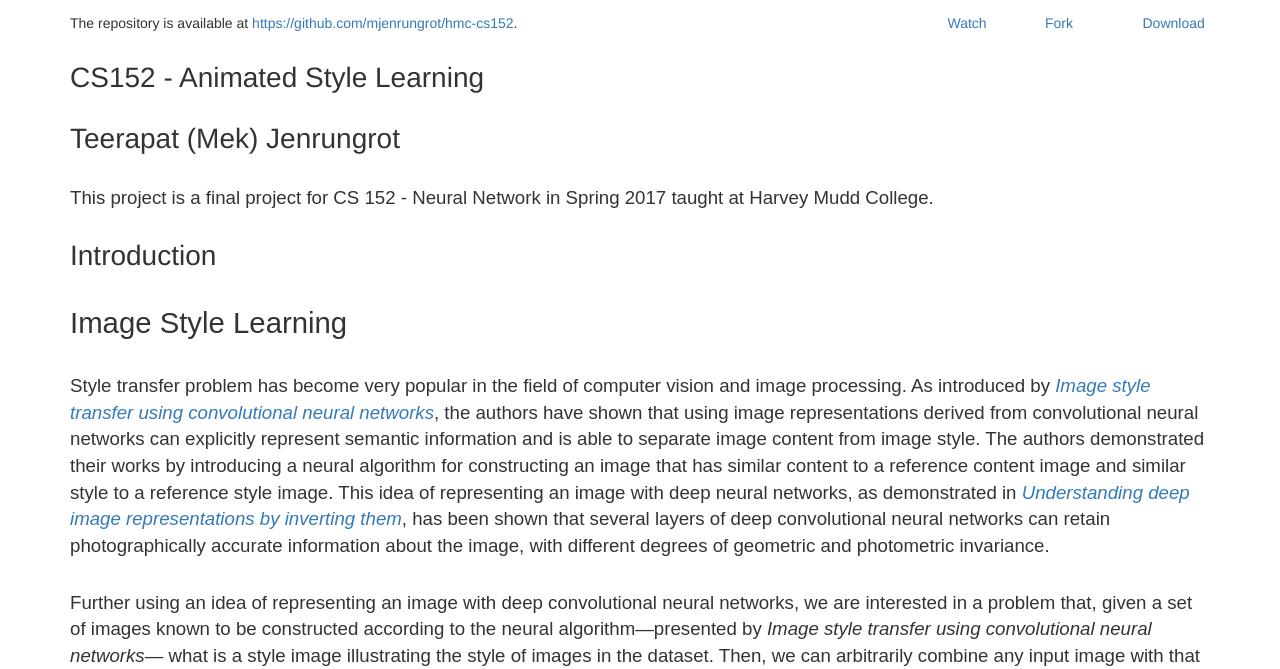
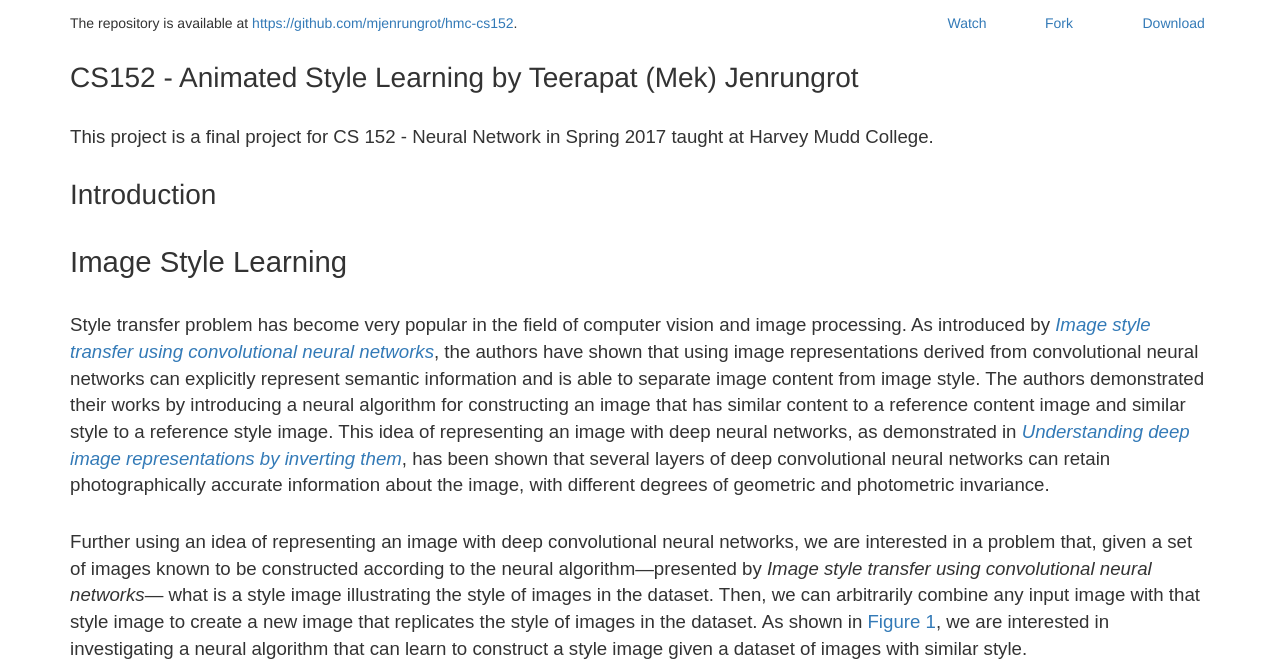
Before and after one commit to TopWorld2040/hmc-cs152, a plain HTML site: page index.html in a window 1280 px wide. Shown: the part 202-871 px from the top of the page. Drawn offline with nearby package versions, Linux system fonts and the light colour scheme; some packages are replaced by stand-ins of ours; a web font is replaced by a local one.

Commit message:
Update index.html

```diff
--- a/index.html
+++ b/index.html
@@ -61,8 +61,7 @@
     </div>
     <div class="row">
       <div class="col-lg-12">
-        <h1 class="section-heading">CS152 - Animated Style Learning</h1>
-        <h1 class="section-heading">Teerapat (Mek) Jenrungrot</h1>
+        <h1 class="section-heading">CS152 - Animated Style Learning by Teerapat (Mek) Jenrungrot</h1>
         <p class="section-paragraph">This project is a final project for CS 152 - Neural Network in Spring 2017 taught at Harvey Mudd College.
         <h1 class="section-heading">Introduction</h1>
         <p class="lead section-lead">Image Style Learning</p>
```
